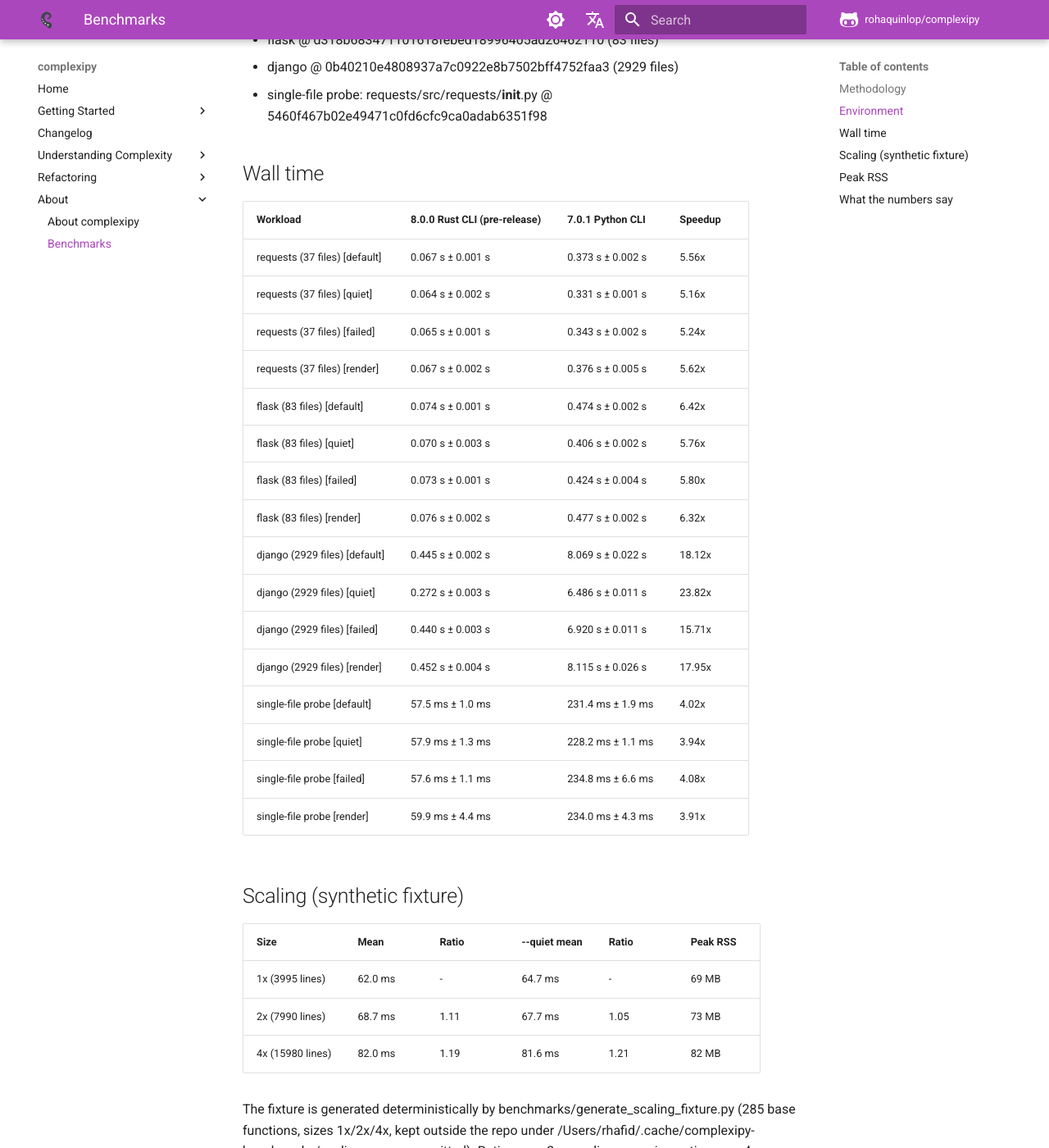
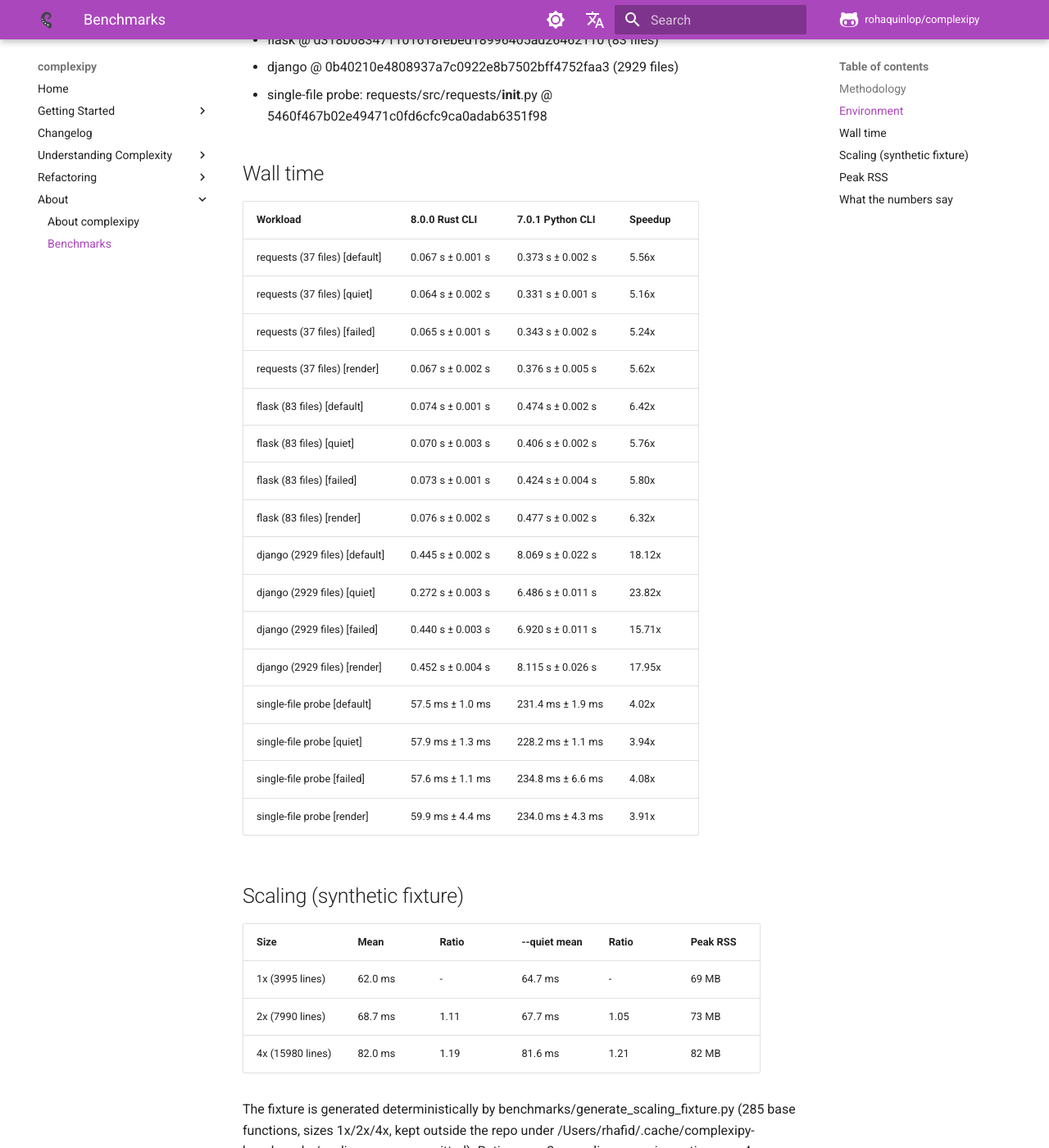
Before and after one commit to rohaquinlop/complexipy, an MkDocs documentation site: the page built from docs/benchmarks.md, in a window 1280 px wide and 1400 px high, scrolled down 1436 px. Shown: the whole window at 82% size. Built offline with MkDocs 1.6.1 and Material for MkDocs 9.7.7, drawn with Linux system fonts in a browser that asks for light colours; comment, search, counter and statistics services are not loaded; some of the changed text lies outside the part shown.

Commit message:
docs(benchmarks): drop pre-release label for 8.0.0

```diff
--- a/benchmarks/results.md
+++ b/benchmarks/results.md
@@ -24,7 +24,7 @@
 
 ## Wall time
 
-| Workload | 8.0.0 Rust CLI (pre-release) | 7.0.1 Python CLI | Speedup |
+| Workload | 8.0.0 Rust CLI | 7.0.1 Python CLI | Speedup |
 | -- | -- | -- | -- |
 | requests (37 files) [default] | 0.067 s ± 0.001 s | 0.373 s ± 0.002 s | 5.56x |
 | requests (37 files) [quiet] | 0.064 s ± 0.002 s | 0.331 s ± 0.001 s | 5.16x |
@@ -59,7 +59,7 @@
 
 ## Peak RSS
 
-| Workload | 8.0.0 Rust CLI (pre-release) | 7.0.1 Python CLI |
+| Workload | 8.0.0 Rust CLI | 7.0.1 Python CLI |
 | -- | -- | -- |
 | requests (37 files) [default] | 70 MB | 106 MB |
 | requests (37 files) [quiet] | 69 MB | 105 MB |
```
